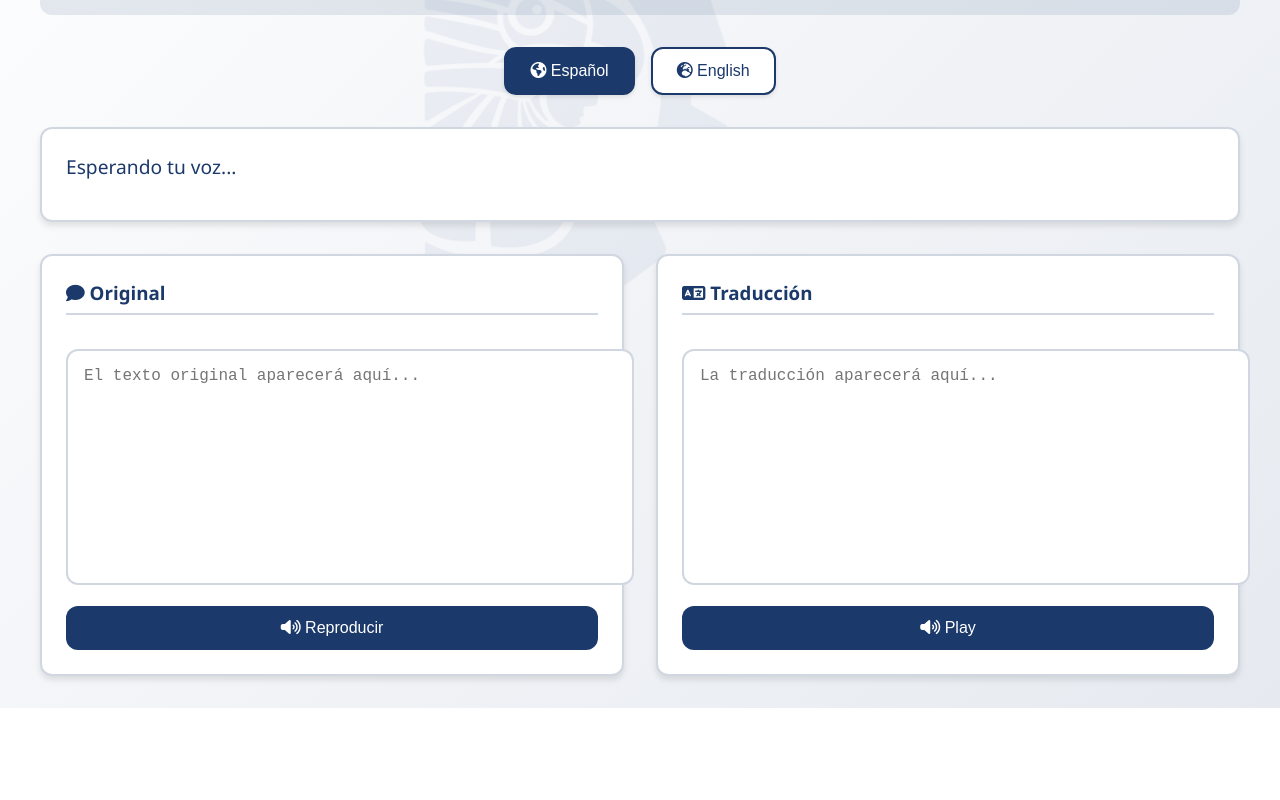
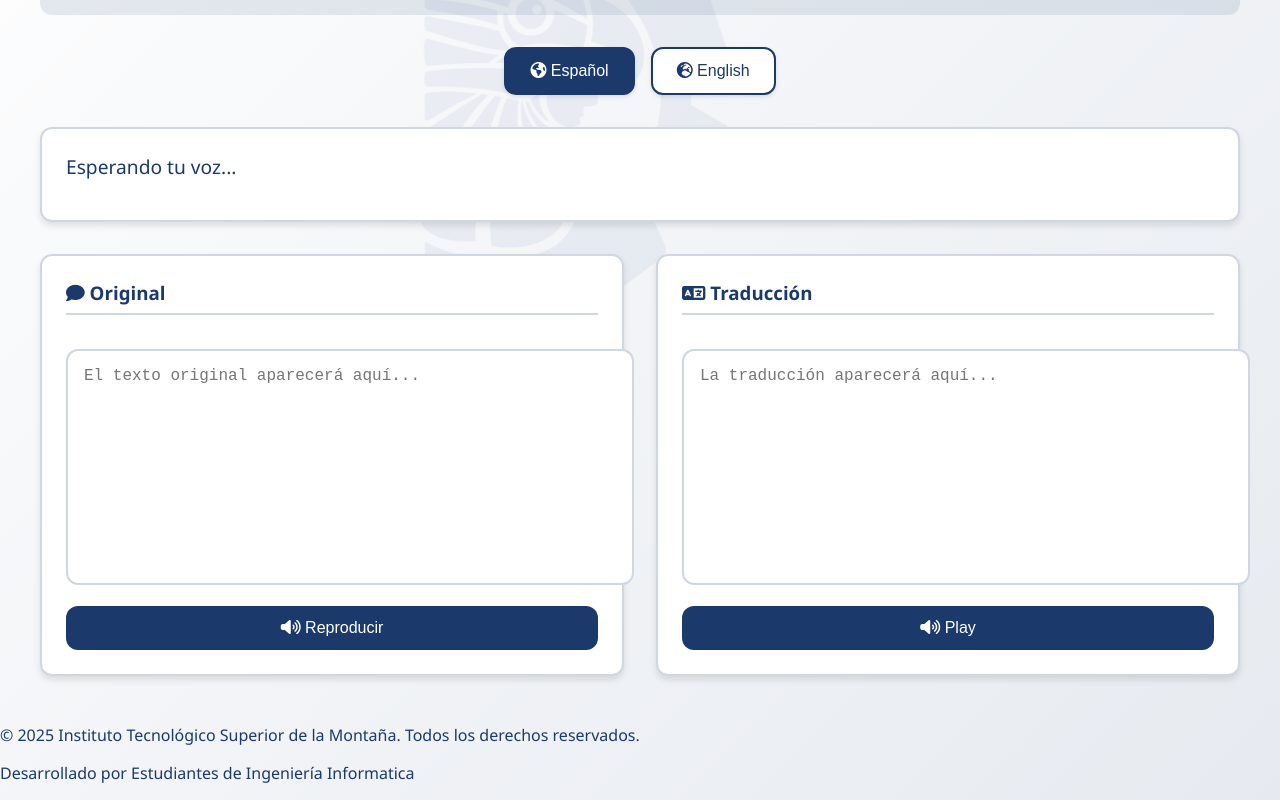
Before and after one commit to Olinala/asistente-de-voz, a plain HTML site: page index.html in a window 1280 px wide. Shown: the part 305-1105 px from the top of the page. Before the commit the page ends 1013 px from the top, so only its background shows below. Drawn offline with nearby package versions, Linux system fonts and the light colour scheme.

Commit message:
Add files via upload

```diff
--- a/index.html
+++ b/index.html
@@ -58,7 +58,10 @@
             </div>
         </div>
     </div>
-
+    <footer class="footer">
+        <p>© 2025 Instituto Tecnológico Superior de la Montaña. Todos los derechos reservados.</p>
+        <p>Desarrollado por Estudiantes de Ingeniería Informatica</p>
+    </footer>
     <script src="https://code.jquery.com/jquery-3.6.0.min.js"></script>
     <script src="script.js"></script>
 </body>
```
